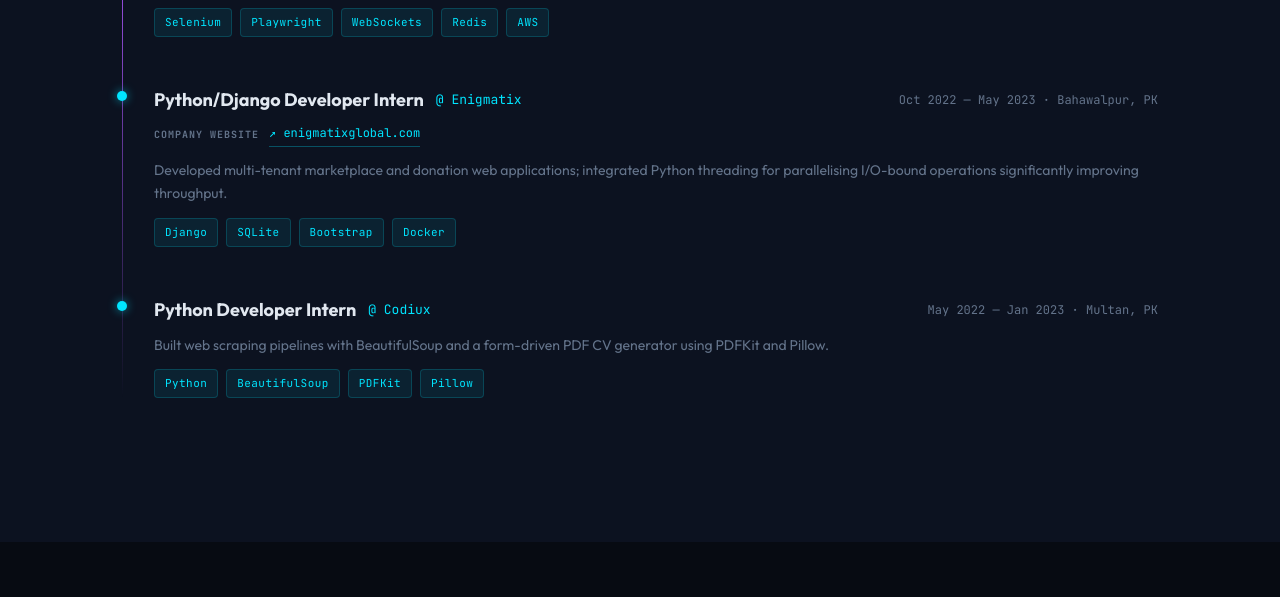
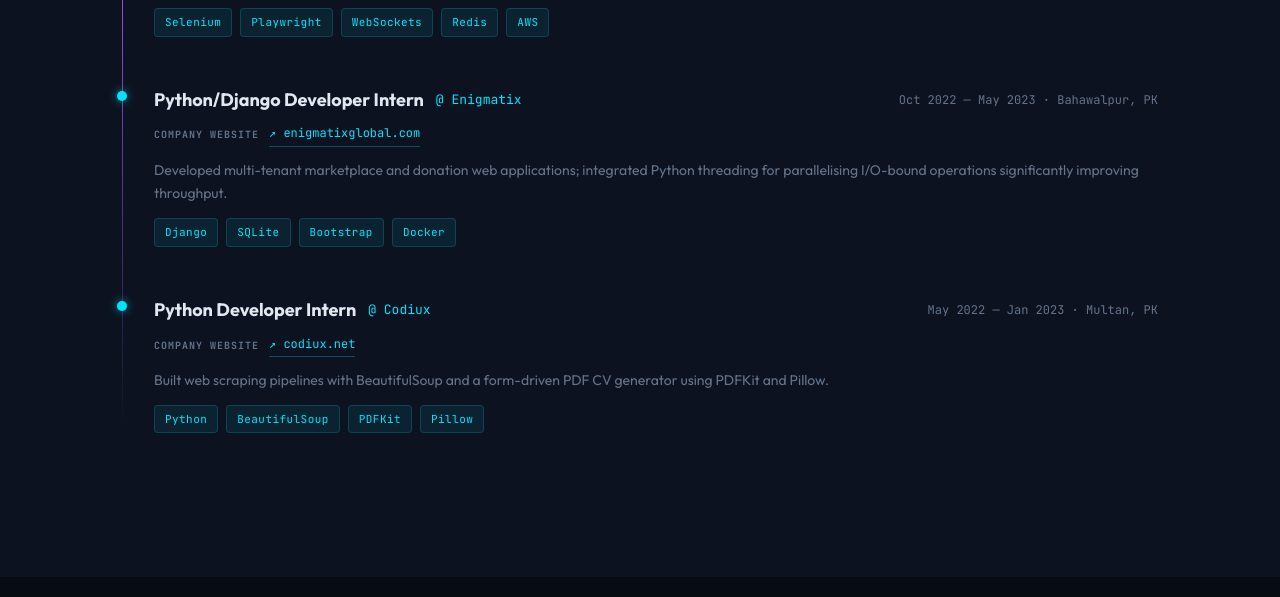
Before and after one commit to SaimiAh/saim-portfolio, a Django app: page / in a window 1280 px wide. Shown: the part 4982-5579 px from the top of the page. Run offline with Django 4.2, Linux system fonts and the light colour scheme; data that the repository does not hold is empty.

Commit message:
Added Company Urls For Better Clarity.

```diff
--- a/portfolio/templates/portfolio/index.html
+++ b/portfolio/templates/portfolio/index.html
@@ -861,6 +861,10 @@ Where I spend most of my thinking: AI. Generative AI, Agentic AI, large language
           <span class="timeline-company">@ Codiux</span>
           <span class="timeline-date">May 2022 — Jan 2023 · Multan, PK</span>
         </div>
+        <div class="company-website">
+          <span class="company-website-label">Company Website</span>
+          <a href="https://codiux.net/" target="_blank" class="company-url">↗ codiux.net</a>
+        </div>
         <p class="timeline-desc">
           Built web scraping pipelines with BeautifulSoup and a form-driven PDF CV generator using PDFKit and Pillow.
         </p>
```
